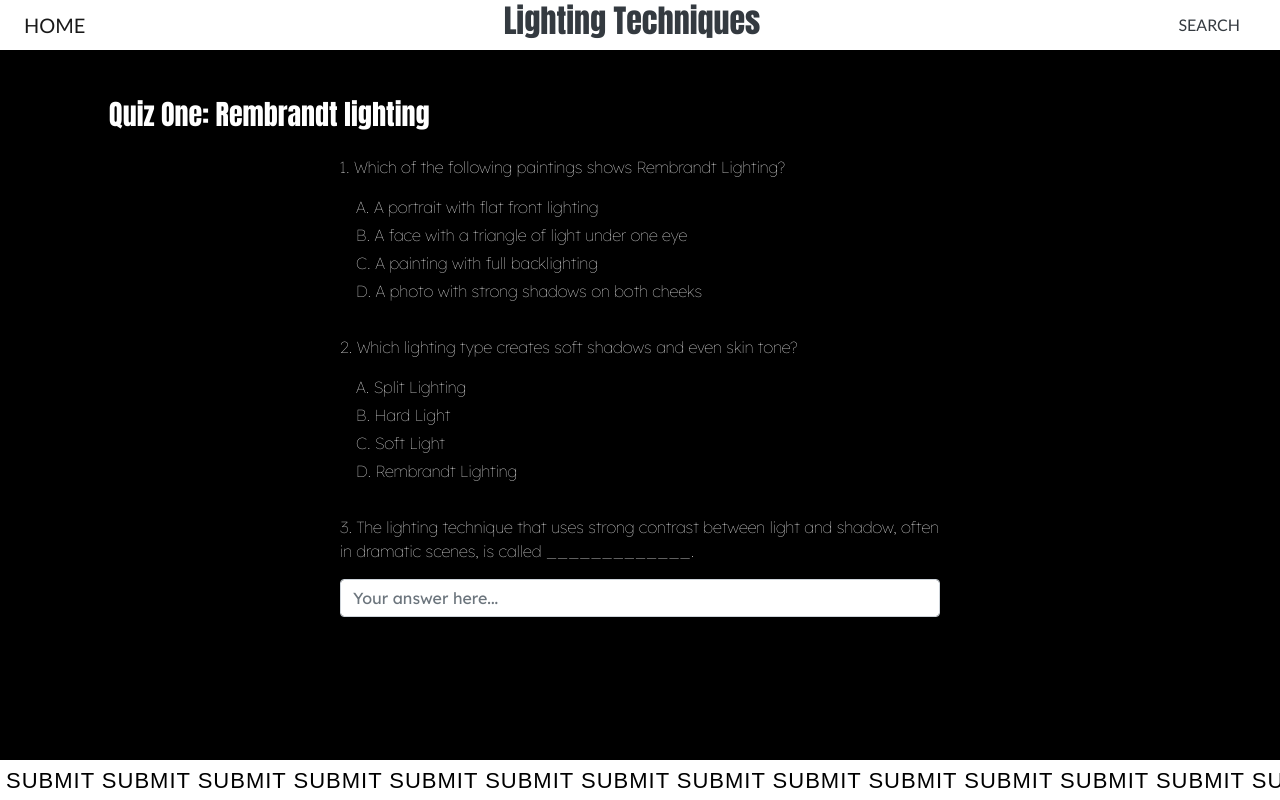
After one commit to toonwuka04/LightingTechniques, a Flask app: page /quiz in a window 1280 px wide. The commit adds this page. Run offline with Flask 3, Linux system fonts and the light colour scheme; some libraries are stand-ins or nearby versions.

Commit message:
made example quiz page

```diff
--- a/server.py
+++ b/server.py
@@ -3,10 +3,47 @@ from flask import render_template
 from flask import Response, request, jsonify
 app = Flask(__name__)
 
+quiz_data = {
+    "title": "Quiz One: Rembrandt lighting",
+    "questions": [
+        {
+            "type": "multiple_choice",
+            "question": "Which of the following paintings shows Rembrandt Lighting?",
+            "options": [
+                "A. A portrait with flat front lighting",
+                "B. A face with a triangle of light under one eye",
+                "C. A painting with full backlighting",
+                "D. A photo with strong shadows on both cheeks"
+            ]
+        },
+        {
+            "type": "multiple_choice",
+            "question": "Which lighting type creates soft shadows and even skin tone?",
+            "options": [
+                "A. Split Lighting",
+                "B. Hard Light",
+                "C. Soft Light",
+                "D. Rembrandt Lighting"
+            ]
+        },
+        {
+            "type": "fill_in_blank",
+            "question": "The lighting technique that uses strong contrast between light and shadow, often in dramatic scenes, is called _____________."
+        }
+    ]
+}
+
 @app.route('/')
 def mainpage():
     return render_template('mainpage.html')
 
+@app.route('/quiz')
+def quiz():
+    return render_template('quiz.html')
+
+@app.route('/get_quiz_data')
+def get_quiz_data():
+    return jsonify(quiz_data)
 
 if __name__ == '__main__':
    app.run(debug = True, port=5001)
--- a/static/main.css
+++ b/static/main.css
@@ -0,0 +1,55 @@
+@import url('https://fonts.googleapis.com/css2?family=Lexend:wght@100..900&family=Roboto:ital,wght@0,100..900;1,100..900&display=swap');
+
+
+.navbar {
+    padding-top: 0.10rem;
+    padding-bottom: 0.10rem;
+    min-height: 48px; /* adjust as needed */
+}
+
+/* .navbar h2 {
+    font-size: 1.25rem; /* slightly smaller title text
+    margin: 0;
+    line-height: 1.2;
+} */
+
+.impact {
+    font-family: Impact, Haettenschweiler, 'Arial Narrow Bold', sans-serif;
+}
+
+.trebuchet {
+    font-family: 'Trebuchet MS', 'Lucida Sans Unicode', 'Lucida Grande', 'Lucida Sans', Arial, sans-serif;
+}
+
+.lexend {
+    font-family: "Lexend", sans-serif;
+    font-optical-sizing: auto;
+    font-weight: 100;
+    font-style: normal;
+}
+
+body {
+    background-color: black;
+    color: white;
+}
+
+a, h1, h3, h4, h5, h6, p, li {
+    color: white;
+}
+
+.submit-button {
+    background-color: white;
+    color: black;
+    font-family: Arial, Helvetica, sans-serif;
+    font-size: 22px;
+    letter-spacing: 1px;
+    white-space: nowrap;
+    overflow: hidden;
+    text-overflow: clip;
+    height: 40px; /* or whatever value you like */
+    line-height: 40px;
+}
+
+.question-block {
+    margin-bottom: 2rem; /* reduce from 3rem or 5rem to something smaller */
+  }
--- /dev/null
+++ b/static/quiz.js
@@ -0,0 +1,20 @@
+$(document).ready(function () {
+    $.getJSON("/get_quiz_data", function (data) {
+      $("#quiz-title").text(data.title);
+
+      data.questions.forEach((q, i) => {
+        let html = `<div class="question-block"><p>${i + 1}. ${q.question}</p>`;
+
+        if (q.type === "multiple_choice") {
+          q.options.forEach(opt => {
+            html += `<div class="pl-3 mb-1">${opt}</div>`;
+          });
+        } else if (q.type === "fill_in_blank") {
+          html += `<input type="text" class="form-control mt-2" placeholder="Your answer here...">`;
+        }
+
+        html += `</div>`; // close the question-block div
+        $("#quiz-content").append(html);
+      });
+    });
+  });
--- a/templates/layout.html
+++ b/templates/layout.html
@@ -18,7 +18,19 @@
     <title>Lighting Techniques</title>
   </head>
   <body>
-    hello world
+    <!-- Navbar -->
+    <nav class="navbar navbar-expand-lg navbar-light bg-white text-dark justify-content-between px-4">
+      <a class="navbar-brand trebuchet" href="/">HOME</a>
+      <h2 class="mx-auto font-weight-bold impact">Lighting Techniques</h2>
+      <a class="nav-link text-dark trebuchet" href="#">SEARCH</a>
+    </nav>
+
+    <!-- Page Content -->
+    <div class="container py-5">
+      {% block content %}
+
+      {% endblock %}
+    </div>
 
   </body>
 </html>
--- /dev/null
+++ b/templates/quiz.html
@@ -0,0 +1,20 @@
+{% extends "layout.html" %}
+
+{% block content %}
+
+<script src="{{ url_for('static', filename='quiz.js') }}"></script>
+
+<div class="text-center">
+    <h3 id="quiz-title" class="font-weight-bold mb-4 text-left px-4 impact"></h3>
+    <div id="quiz-content" class="text-left mx-auto lexend" style="max-width: 600px;"></div>
+
+
+    <div class="fixed-bottom arial">
+        <button class="w-100 border-0 text-uppercase submit-button">
+          SUBMIT SUBMIT SUBMIT SUBMIT SUBMIT SUBMIT SUBMIT SUBMIT SUBMIT SUBMIT SUBMIT SUBMIT SUBMIT SUBMIT SUBMIT SUBMIT SUBMIT SUBMIT SUBMIT SUBMIT SUBMIT SUBMIT
+        </button>
+      </div>
+  </div>
+
+
+{% endblock %}
```
